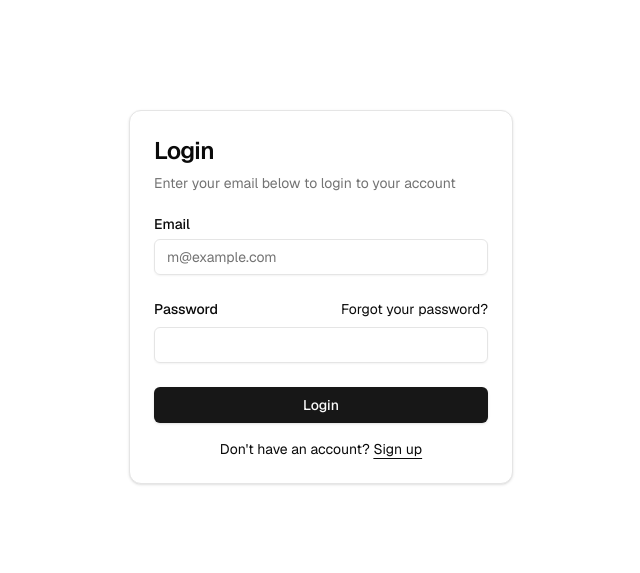
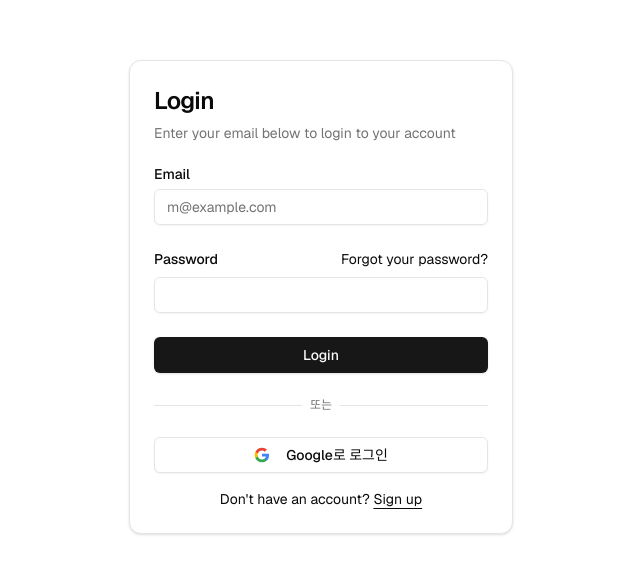
Before and after one commit to jungjongsul/nextjs-supabase-app, a Next.js app: page /auth/login in a window 1280 px wide. Shown: the part 103-676 px from the top of the page, without its empty margins (319-959 px from the left). Built offline with nearby package versions, Linux system fonts and the light colour scheme; no server answers.

Commit message:
✨ feat: Google OAuth 소셜 로그인 기능 추가
- Google SVG 아이콘 컴포넌트 추가 (components/icons/google.tsx)
- OAuth PKCE 콜백 Route Handler 추가 (app/auth/callback/route.ts)
- 로그인/회원가입 폼에 Google OAuth 버튼 및 구분선 추가

```diff
--- /dev/null
+++ b/app/auth/callback/route.ts
@@ -0,0 +1,22 @@
+import { createClient } from "@/lib/supabase/server";
+import { redirect } from "next/navigation";
+import { type NextRequest } from "next/server";
+
+export async function GET(request: NextRequest) {
+    const { searchParams } = new URL(request.url);
+    const code = searchParams.get("code");
+    const next = searchParams.get("next") ?? "/protected";
+
+    if (code) {
+        const supabase = await createClient();
+
+        const { error } = await supabase.auth.exchangeCodeForSession(code);
+        if (!error) {
+            redirect(next);
+        } else {
+            redirect(`/auth/error?error=${error.message}`);
+        }
+    }
+
+    redirect(`/auth/error?error=No code provided`);
+}
--- /dev/null
+++ b/components/icons/google.tsx
@@ -0,0 +1,22 @@
+export function GoogleIcon(props: React.SVGProps<SVGSVGElement>) {
+    return (
+        <svg xmlns="http://www.w3.org/2000/svg" viewBox="0 0 24 24" {...props}>
+            <path
+                d="M22.56 12.25c0-.78-.07-1.53-.2-2.25H12v4.26h5.92c-.26 1.37-1.04 2.53-2.21 3.31v2.77h3.57c2.08-1.92 3.28-4.74 3.28-8.09z"
+                fill="#4285F4"
+            />
+            <path
+                d="M12 23c2.97 0 5.46-.98 7.28-2.66l-3.57-2.77c-.98.66-2.23 1.06-3.71 1.06-2.86 0-5.29-1.93-6.16-4.53H2.18v2.84C3.99 20.53 7.7 23 12 23z"
+                fill="#34A853"
+            />
+            <path
+                d="M5.84 14.09c-.22-.66-.35-1.36-.35-2.09s.13-1.43.35-2.09V7.07H2.18C1.43 8.55 1 10.22 1 12s.43 3.45 1.18 4.93l2.85-2.22.81-.62z"
+                fill="#FBBC05"
+            />
+            <path
+                d="M12 5.38c1.62 0 3.06.56 4.21 1.64l3.15-3.15C17.45 2.09 14.97 1 12 1 7.7 1 3.99 3.47 2.18 7.07l3.66 2.84c.87-2.6 3.3-4.53 6.16-4.53z"
+                fill="#EA4335"
+            />
+        </svg>
+    );
+}
--- a/components/login-form.tsx
+++ b/components/login-form.tsx
@@ -6,6 +6,7 @@ import { Button } from "@/components/ui/button";
 import { Card, CardContent, CardDescription, CardHeader, CardTitle } from "@/components/ui/card";
 import { Input } from "@/components/ui/input";
 import { Label } from "@/components/ui/label";
+import { GoogleIcon } from "@/components/icons/google";
 import Link from "next/link";
 import { useRouter } from "next/navigation";
 import { useState } from "react";
@@ -16,6 +17,20 @@ export function LoginForm({ className, ...props }: React.ComponentPropsWithoutRe
     const [error, setError] = useState<string | null>(null);
     const [isLoading, setIsLoading] = useState(false);
     const router = useRouter();
+
+    const handleGoogleLogin = async () => {
+        const supabase = createClient();
+        setError(null);
+
+        const { error } = await supabase.auth.signInWithOAuth({
+            provider: "google",
+            options: {
+                redirectTo: `${window.location.origin}/auth/callback`,
+            },
+        });
+
+        if (error) setError(error.message);
+    };
 
     const handleLogin = async (e: React.FormEvent) => {
         e.preventDefault();
@@ -83,6 +98,25 @@ export function LoginForm({ className, ...props }: React.ComponentPropsWithoutRe
                             <Button type="submit" className="w-full" disabled={isLoading}>
                                 {isLoading ? "Logging in..." : "Login"}
                             </Button>
+                            <div className="relative">
+                                <div className="absolute inset-0 flex items-center">
+                                    <span className="w-full border-t" />
+                                </div>
+                                <div className="relative flex justify-center text-xs uppercase">
+                                    <span className="bg-background px-2 text-muted-foreground">
+                                        또는
+                                    </span>
+                                </div>
+                            </div>
+                            <Button
+                                type="button"
+                                variant="outline"
+                                className="w-full"
+                                onClick={handleGoogleLogin}
+                            >
+                                <GoogleIcon className="mr-2 h-4 w-4" />
+                                Google로 로그인
+                            </Button>
                         </div>
                         <div className="mt-4 text-center text-sm">
                             Don&apos;t have an account?{" "}
--- a/components/sign-up-form.tsx
+++ b/components/sign-up-form.tsx
@@ -6,6 +6,7 @@ import { Button } from "@/components/ui/button";
 import { Card, CardContent, CardDescription, CardHeader, CardTitle } from "@/components/ui/card";
 import { Input } from "@/components/ui/input";
 import { Label } from "@/components/ui/label";
+import { GoogleIcon } from "@/components/icons/google";
 import Link from "next/link";
 import { useRouter } from "next/navigation";
 import { useState } from "react";
@@ -17,6 +18,20 @@ export function SignUpForm({ className, ...props }: React.ComponentPropsWithoutR
     const [error, setError] = useState<string | null>(null);
     const [isLoading, setIsLoading] = useState(false);
     const router = useRouter();
+
+    const handleGoogleSignUp = async () => {
+        const supabase = createClient();
+        setError(null);
+
+        const { error } = await supabase.auth.signInWithOAuth({
+            provider: "google",
+            options: {
+                redirectTo: `${window.location.origin}/auth/callback`,
+            },
+        });
+
+        if (error) setError(error.message);
+    };
 
     const handleSignUp = async (e: React.FormEvent) => {
         e.preventDefault();
@@ -96,6 +111,25 @@ export function SignUpForm({ className, ...props }: React.ComponentPropsWithoutR
                             <Button type="submit" className="w-full" disabled={isLoading}>
                                 {isLoading ? "Creating an account..." : "Sign up"}
                             </Button>
+                            <div className="relative">
+                                <div className="absolute inset-0 flex items-center">
+                                    <span className="w-full border-t" />
+                                </div>
+                                <div className="relative flex justify-center text-xs uppercase">
+                                    <span className="bg-background px-2 text-muted-foreground">
+                                        또는
+                                    </span>
+                                </div>
+                            </div>
+                            <Button
+                                type="button"
+                                variant="outline"
+                                className="w-full"
+                                onClick={handleGoogleSignUp}
+                            >
+                                <GoogleIcon className="mr-2 h-4 w-4" />
+                                Google로 회원가입
+                            </Button>
                         </div>
                         <div className="mt-4 text-center text-sm">
                             Already have an account?{" "}
```
Also changed, not shown: 1 other file (tests, documents, lock files or other folders).
